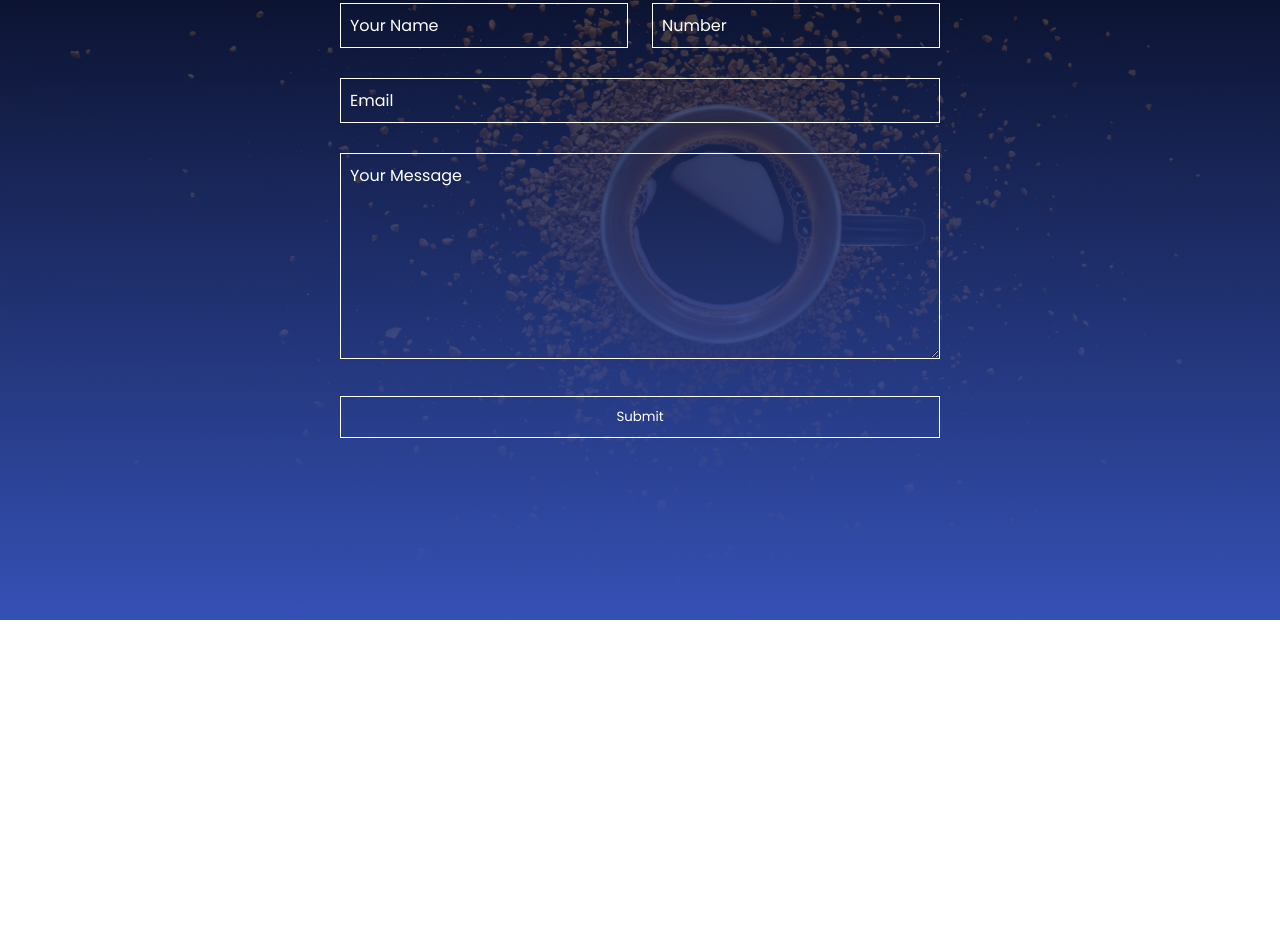
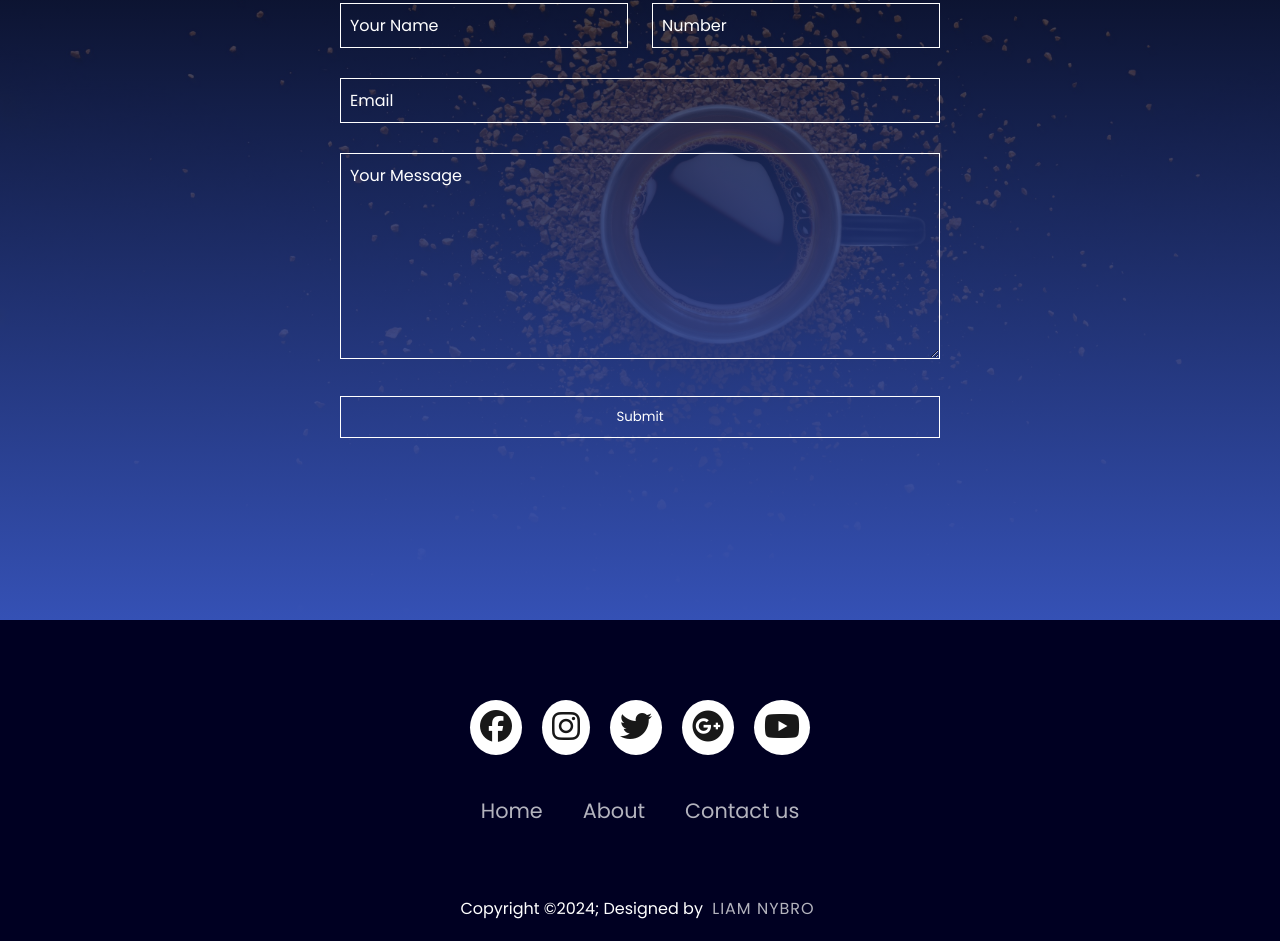
Before and after one commit to Liam554/GitLektion, a plain HTML site: page kontakt.html in a window 1280 px wide. Shown: the part 180-1121 px from the top of the page. Before the commit the page ends 800 px from the top, so only its background shows below. Drawn offline with nearby package versions, Linux system fonts and the light colour scheme.

Commit message:
footer klar

```diff
--- a/contactstyle.css
+++ b/contactstyle.css
@@ -151,3 +151,79 @@ textarea:valid~label{
 .row .input-group{
     flex-basis: 48%;
 }
+footer{
+    background-color: rgb(0, 0, 34);
+  }
+  .footerContainer{
+    width: 100%;
+    padding: 70px 30px 20px;
+  }
+  .socialIcons{
+    display: flex;
+    justify-content: center;
+  }
+  .socialIcons a{
+    text-decoration: none;
+    padding: 10px;
+    background-color: white;
+    margin: 10px;
+    border-radius: 50%;
+  }
+  .socialIcons a i{
+    font-size: 2em;
+    color: black;
+    opacity: 0.9;
+  }
+  .socialIcons a:hover{
+    background-color: #C06B3E;
+    transition: 0.5s;
+  }
+  .socialIcons a:hover i{
+    color: white;
+    transition: 0.5s;
+  }
+  .footerNav{
+    margin: 30px 0;
+  }
+  .footerNav ul{
+    display: flex;
+    justify-content: center;
+    list-style-type: none;
+  }
+  .footerNav ul li a{
+    color: white;
+    margin: 20px;
+    text-decoration: none;
+    font-size: 1.3em;
+    opacity: 0.7;
+    transition: 0.5s;
+  }
+  .footerNav ul li a:hover{
+    opacity: 1;
+    color: #C06B3E;
+  }
+  .footerBottom{
+    background-color: rgb(0, 0, 34);
+    padding: 20px;
+    text-align: center;
+  }
+  .footerBottom p{
+    color: white;
+  }
+  .designer{
+    opacity: 0.7;
+    text-transform: uppercase;
+    letter-spacing: 1px;
+    font-weight: 400;
+    margin: 0px 5px;
+  }
+  @media (max-width: 700px){
+    .footerNav ul{
+      flex-direction: column;
+    }
+    .footerNav ul li{
+      width: 100%;
+      text-align: center;
+      margin: 10px;
+    }
+  }
--- a/kontakt.html
+++ b/kontakt.html
@@ -7,6 +7,7 @@
     <link rel="preconnect" href="https://fonts.googleapis.com">
     <link rel="stylesheet" href="https://fonts.googleapis.com/css2?family=Material+Symbols+Outlined:opsz,wght,FILL,GRAD@20..48,100..700,0..1,-50..200" />
     <link rel="stylesheet" href="contactstyle.css">
+    <link rel="stylesheet" href="https://cdnjs.cloudflare.com/ajax/libs/font-awesome/6.5.2/css/all.min.css" integrity="sha512-SnH5WK+bZxgPHs44uWIX+LLJAJ9/2PkPKZ5QiAj6Ta86w+fsb2TkcmfRyVX3pBnMFcV7oQPJkl9QevSCWr3W6A==" crossorigin="anonymous" referrerpolicy="no-referrer" />
     <link rel="preconnect" href="https://fonts.gstatic.com" crossorigin>
 <link href="https://fonts.googleapis.com/css2?family=Poppins:ital,wght@0,100;0,200;0,300;0,400;0,500;0,600;0,700;0,800;0,900;1,100;1,200;1,300;1,400;1,500;1,600;1,700;1,800;1,900&display=swap" rel="stylesheet">
 </head>
@@ -49,6 +50,28 @@
             <button type="submit">Submit</button>
         </form>
     </div>
+    <footer>
+        <div class="footerContainer">
+            <div class="socialIcons">
+            <a href=""><i class="fa-brands fa-facebook"></i></a>
+            <a href=""><i class="fa-brands fa-instagram"></i></a>
+            <a href=""><i class="fa-brands fa-twitter"></i></a>
+            <a href=""><i class="fa-brands fa-google-plus"></i></a>
+            <a href=""><i class="fa-brands fa-youtube"></i></a>
+            </div>
+            <div class="footerNav">
+                <ul>
+                    <li><a href="">Home</a></li>
+                    <li><a href="">About</a></li>
+                    <li><a href="">Contact us</a></li>
+                </ul>
+            </div>
+        </div>
+        <div class="footerBottom">
+            <p>Copyright &copy;2024; Designed by <span class="designer">Liam Nybro</span></p>
+        </div>
+    </footer>
+
 </body>
 <script src="scripts.js"></script>
 </html>
--- a/style.css
+++ b/style.css
@@ -152,7 +152,7 @@ header.show-mobile-menu .navbar .menu-links{
 }
 }
 footer{
-  background-color: #111;
+  background-color: rgb(0, 0, 34);
 }
 .footerContainer{
   width: 100%;
@@ -162,3 +162,68 @@ footer{
   display: flex;
   justify-content: center;
 }
+.socialIcons a{
+  text-decoration: none;
+  padding: 10px;
+  background-color: white;
+  margin: 10px;
+  border-radius: 50%;
+}
+.socialIcons a i{
+  font-size: 2em;
+  color: black;
+  opacity: 0.9;
+}
+.socialIcons a:hover{
+  background-color: #C06B3E;
+  transition: 0.5s;
+}
+.socialIcons a:hover i{
+  color: white;
+  transition: 0.5s;
+}
+.footerNav{
+  margin: 30px 0;
+}
+.footerNav ul{
+  display: flex;
+  justify-content: center;
+  list-style-type: none;
+}
+.footerNav ul li a{
+  color: white;
+  margin: 20px;
+  text-decoration: none;
+  font-size: 1.3em;
+  opacity: 0.7;
+  transition: 0.5s;
+}
+.footerNav ul li a:hover{
+  opacity: 1;
+  color: #C06B3E;
+}
+.footerBottom{
+  background-color: rgb(0, 0, 34);
+  padding: 20px;
+  text-align: center;
+}
+.footerBottom p{
+  color: white;
+}
+.designer{
+  opacity: 0.7;
+  text-transform: uppercase;
+  letter-spacing: 1px;
+  font-weight: 400;
+  margin: 0px 5px;
+}
+@media (max-width: 700px){
+  .footerNav ul{
+    flex-direction: column;
+  }
+  .footerNav ul li{
+    width: 100%;
+    text-align: center;
+    margin: 10px;
+  }
+}
```
Also changed, not shown: index.html (+3 -3 lines).
